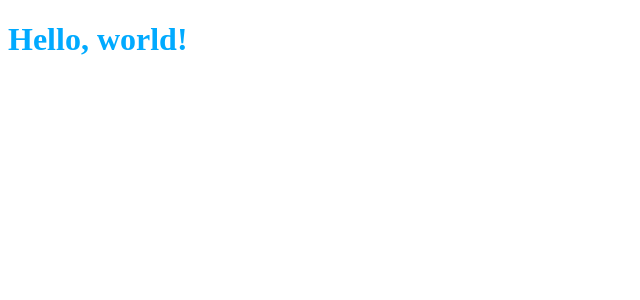
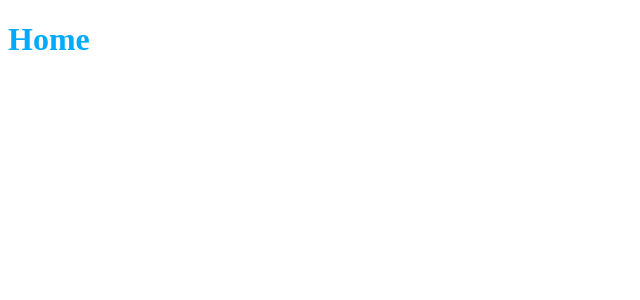
Before and after one commit to GuiCavi/spotify-xp, a React app: page / in a window 1280 px wide. Shown: the top 300 px of the page, without its empty margins (0-640 px from the left). Built offline with nearby package versions, Linux system fonts and the light colour scheme.

Commit message:
feat: starting dev

```diff
--- a/src/index.js
+++ b/src/index.js
@@ -1,9 +1,7 @@
-import React from 'react';
 import ReactDOM from 'react-dom';
-
-import "./styles.scss";
+import { makeApp } from './main/makers/make-app';
 
 ReactDOM.render(
-  <h1>Hello, world!</h1>,
+  makeApp(),
   document.getElementById('root')
 );
--- /dev/null
+++ b/src/main/App.jsx
@@ -0,0 +1,9 @@
+import { Home } from '../pages';
+
+import "../styles.scss";
+
+const App = () => {
+  return <Home />;
+}
+
+export default App;
--- /dev/null
+++ b/src/main/index.js
@@ -0,0 +1 @@
+export { default as App } from './App';
--- /dev/null
+++ b/src/main/makers/make-app.js
@@ -0,0 +1,5 @@
+import App from "../App"
+
+export const makeApp = () => {
+  return <App />
+}
--- /dev/null
+++ b/src/pages/Home.jsx
@@ -0,0 +1,9 @@
+const Home = () => {
+  return (
+    <div>
+      <h1>Home</h1>
+    </div>
+  );
+}
+
+export default Home;
--- /dev/null
+++ b/src/pages/index.js
@@ -0,0 +1 @@
+export { default as Home } from './Home';
```
Also changed, not shown: package.json (+11 -5 lines), .eslintrc.json (added), 2 other files (tests, documents, lock files or other folders).
